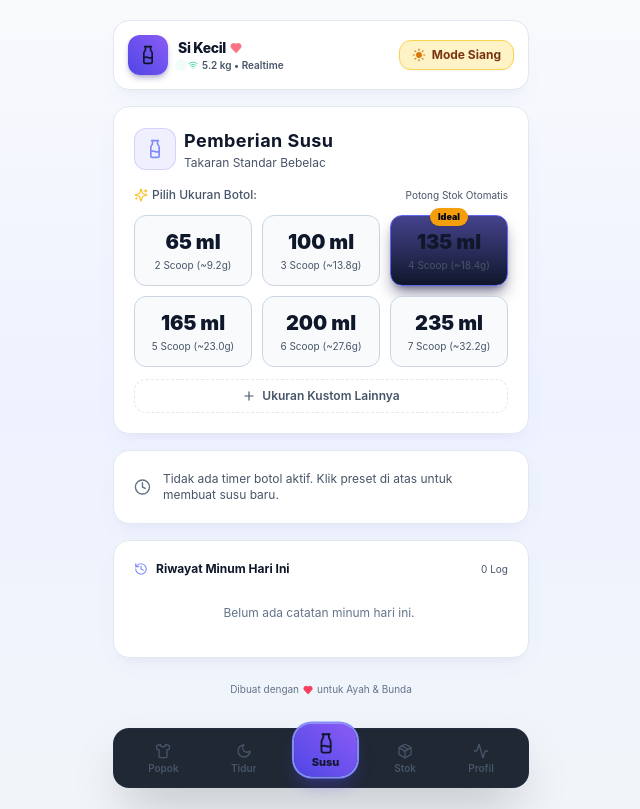
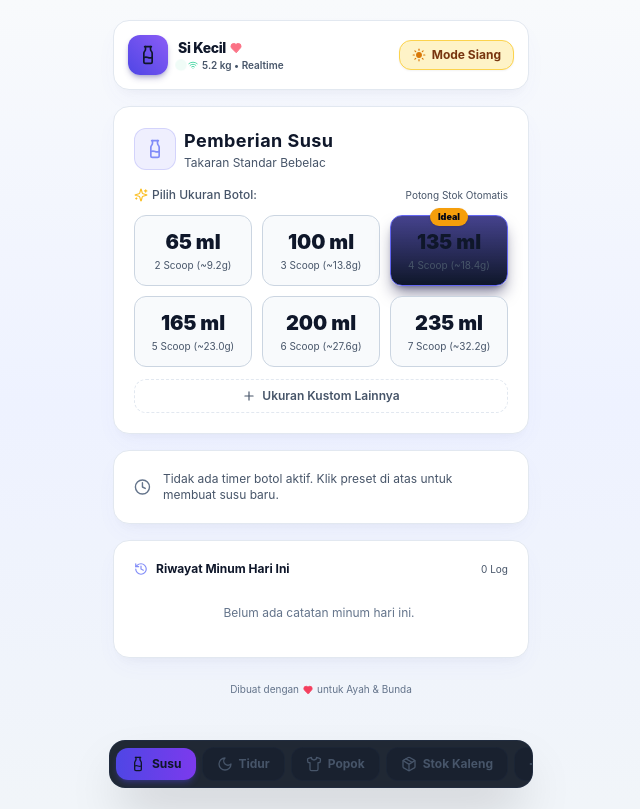
Before and after one commit to azwan1998/pwababy, a Next.js app: page / in a window 1280 px wide. Shown: the whole page, without its empty margins (319-959 px from the left). Built offline with nearby package versions, Linux system fonts and the light colour scheme; no server answers; the database is empty.

Commit message:
feat: implement dashboard with tab-based navigation and modular activity widgets

```diff
--- a/app/page.tsx
+++ b/app/page.tsx
@@ -1,7 +1,7 @@
 'use client';
 
 import React, { useState } from 'react';
-import { Milk, Wifi, History, Heart, Moon } from 'lucide-react';
+import { Milk, Wifi, History, Heart } from 'lucide-react';
 import { useRealtimeFeedings } from '@/hooks/useRealtimeFeedings';
 import { useFormulaInventory } from '@/hooks/useFormulaInventory';
 import { useBabyProfile } from '@/hooks/useBabyProfile';
@@ -65,7 +65,7 @@ export default function DashboardPage() {
         </div>
       </header>
 
-      {/* 2. LAYAR KONTEN BERSIH SESUAI TAB YANG DIPILIH */}
+      {/* 2. LAYAR KONTEN KHUSUS PER-TAB (SUPER BERSIH & FOKUS) */}
 
       {/* TAB 1: SUSU (PEMBERIAN SUSU, ACTIVE TIMER, & RIWAYAT MINUM) */}
       {activeTab === 'susu' && (
@@ -162,12 +162,24 @@ export default function DashboardPage() {
         </div>
       )}
 
-      {/* TAB 5: PROFIL BAYI & TUMMY TIME */}
+      {/* TAB 5: TUMMY TIME KHUSUS */}
       {activeTab === 'tummy' && (
         <div className="space-y-4 animate-fade-in">
+          <TummyTimeWidget />
+        </div>
+      )}
+
+      {/* TAB 6: REKAP HARIAN & WHATSAPP SHARE */}
+      {activeTab === 'rekap' && (
+        <div className="space-y-4 animate-fade-in">
+          <DailySummaryShareWidget />
+        </div>
+      )}
+
+      {/* TAB 7: PROFIL BAYI & PANDUAN MEDIS LENGKAP */}
+      {activeTab === 'profil' && (
+        <div className="space-y-4 animate-fade-in">
           <BabyProfileWidget onAgeChange={setBabyAgeMonths} />
-          <TummyTimeWidget />
-          <DailySummaryShareWidget />
         </div>
       )}
 
@@ -178,7 +190,7 @@ export default function DashboardPage() {
         </p>
       </footer>
 
-      {/* 3. FLOATING BOTTOM MOBILE NAVIGATION BAR */}
+      {/* 3. HORIZONTALLY SCROLLABLE BOTTOM MOBILE NAVIGATION BAR */}
       <BottomMobileNav activeTab={activeTab} onTabChange={setActiveTab} />
 
       <PWAInstallPrompt />
--- a/components/BottomMobileNav.tsx
+++ b/components/BottomMobileNav.tsx
@@ -1,9 +1,9 @@
 'use client';
 
-import React from 'react';
-import { Milk, Moon, Shirt, Package, Activity } from 'lucide-react';
+import React, { useRef, useEffect } from 'react';
+import { Milk, Moon, Shirt, Package, Activity, Share2, User } from 'lucide-react';
 
-export type TabType = 'susu' | 'tidur' | 'popok' | 'stok' | 'tummy';
+export type TabType = 'susu' | 'tidur' | 'popok' | 'stok' | 'tummy' | 'rekap' | 'profil';
 
 interface BottomMobileNavProps {
   activeTab: TabType;
@@ -11,52 +11,52 @@ interface BottomMobileNavProps {
 }
 
 export function BottomMobileNav({ activeTab, onTabChange }: BottomMobileNavProps) {
-  const navItems: { id: TabType; label: string; icon: React.ReactNode; isCenter?: boolean }[] = [
+  const containerRef = useRef<HTMLDivElement>(null);
+
+  const navItems: { id: TabType; label: string; icon: React.ReactNode }[] = [
+    { id: 'susu', label: 'Susu', icon: <Milk className="w-4 h-4" /> },
+    { id: 'tidur', label: 'Tidur', icon: <Moon className="w-4 h-4" /> },
     { id: 'popok', label: 'Popok', icon: <Shirt className="w-4 h-4" /> },
-    { id: 'tidur', label: 'Tidur', icon: <Moon className="w-4 h-4" /> },
-    { id: 'susu', label: 'Susu', icon: <Milk className="w-5 h-5" />, isCenter: true },
-    { id: 'stok', label: 'Stok', icon: <Package className="w-4 h-4" /> },
-    { id: 'tummy', label: 'Profil', icon: <Activity className="w-4 h-4" /> },
+    { id: 'stok', label: 'Stok Kaleng', icon: <Package className="w-4 h-4" /> },
+    { id: 'tummy', label: 'Tummy Time', icon: <Activity className="w-4 h-4" /> },
+    { id: 'rekap', label: 'Rekap Harian', icon: <Share2 className="w-4 h-4" /> },
+    { id: 'profil', label: 'Profil Bayi', icon: <User className="w-4 h-4" /> },
   ];
+
+  // Auto-scroll menu yang aktif agar selalu terlihat di tengah layar saat dipilih
+  useEffect(() => {
+    if (containerRef.current) {
+      const activeBtn = containerRef.current.querySelector(`[data-tab="${activeTab}"]`) as HTMLElement;
+      if (activeBtn) {
+        activeBtn.scrollIntoView({ behavior: 'smooth', block: 'nearest', inline: 'center' });
+      }
+    }
+  }, [activeTab]);
 
   return (
     <nav className="fixed bottom-0 left-0 right-0 z-50 pointer-events-none">
-      <div className="max-w-md mx-auto px-4 pb-3 pt-1 pointer-events-auto">
-        <div className="bg-card/95 backdrop-blur-xl border border-card-border/80 shadow-2xl rounded-2xl px-2 py-2 flex items-center justify-around">
+      <div className="max-w-md mx-auto px-3 pb-3 pt-1 pointer-events-auto">
+        <div
+          ref={containerRef}
+          className="bg-card/95 backdrop-blur-xl border border-card-border/80 shadow-2xl rounded-2xl p-1.5 flex items-center gap-1.5 overflow-x-auto no-scrollbar scroll-smooth"
+          style={{ scrollbarWidth: 'none', msOverflowStyle: 'none' }}
+        >
           {navItems.map((item) => {
             const isActive = activeTab === item.id;
-
-            // Tombol susu di tengah (Hero Tab)
-            if (item.isCenter) {
-              return (
-                <button
-                  key={item.id}
-                  onClick={() => onTabChange(item.id)}
-                  className={`flex flex-col items-center justify-center -mt-4 py-2 px-4 rounded-2xl transition-all duration-200 active:scale-95 shadow-lg ${
-                    isActive
-                      ? 'bg-gradient-to-tr from-indigo-600 to-violet-500 text-white font-black shadow-indigo-600/40 ring-2 ring-indigo-400 scale-110'
-                      : 'bg-indigo-600/20 hover:bg-indigo-600/30 text-indigo-400 border border-indigo-500/30'
-                  }`}
-                  title="Susu Bayi"
-                >
-                  {item.icon}
-                  <span className="text-[10px] mt-0.5 font-extrabold leading-none">{item.label}</span>
-                </button>
-              );
-            }
 
             return (
               <button
                 key={item.id}
+                data-tab={item.id}
                 onClick={() => onTabChange(item.id)}
-                className={`flex flex-col items-center justify-center py-1.5 px-3 rounded-xl transition-all duration-200 active:scale-90 ${
+                className={`flex items-center gap-1.5 py-2 px-3.5 rounded-xl whitespace-nowrap text-xs font-bold transition-all duration-200 active:scale-95 flex-shrink-0 ${
                   isActive
-                    ? 'bg-indigo-600 text-white font-extrabold shadow-md shadow-indigo-600/30 scale-105'
-                    : 'text-slate-400 hover:text-slate-200'
+                    ? 'bg-gradient-to-r from-indigo-600 to-violet-600 text-white shadow-md shadow-indigo-600/30'
+                    : 'text-slate-400 hover:text-slate-200 bg-slate-900/40 hover:bg-slate-800/60 border border-slate-800/60'
                 }`}
               >
                 {item.icon}
-                <span className="text-[10px] mt-1 font-semibold leading-none">{item.label}</span>
+                <span>{item.label}</span>
               </button>
             );
           })}
```
